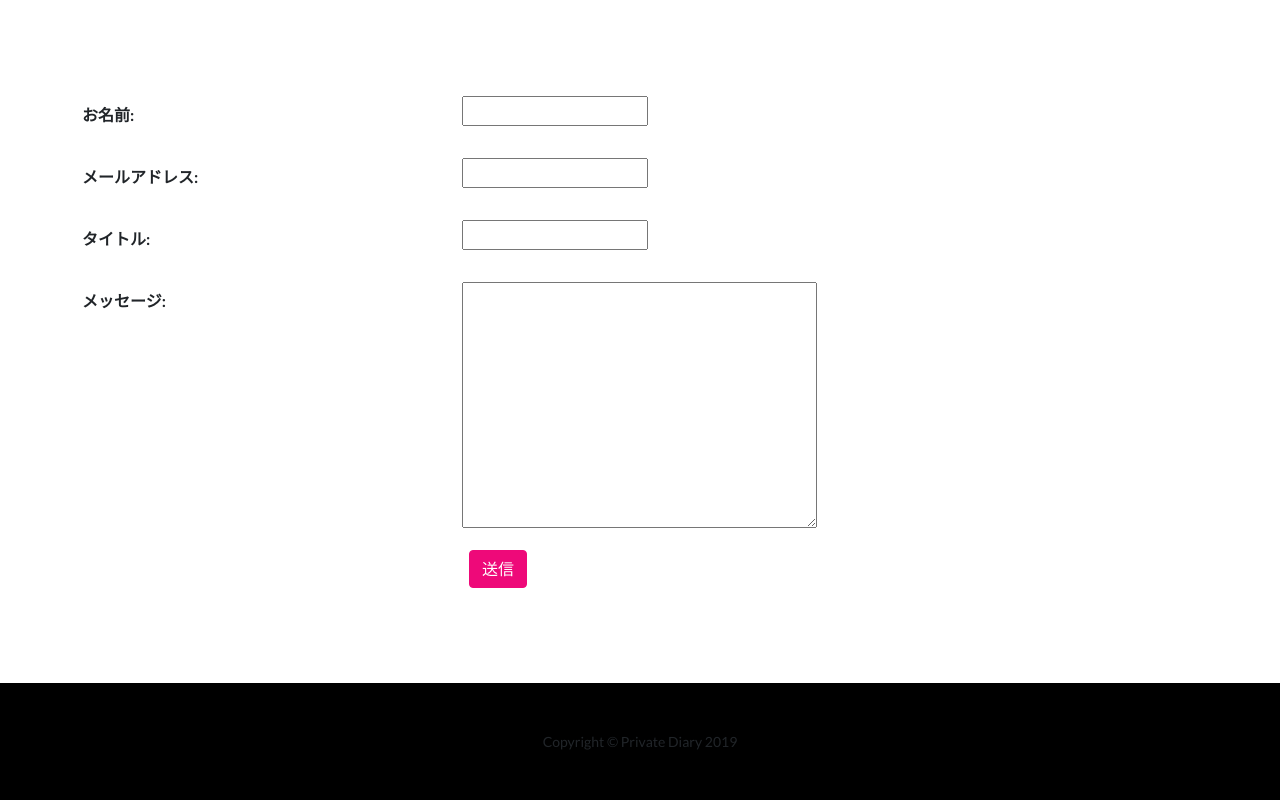
After one commit to Honda-Tadakatsu/private_diary, a Django app: page /inquiry/ in a window 1280 px wide. The commit adds this page. Run offline with Django 3.2, Linux system fonts and the light colour scheme; some libraries are stand-ins or nearby versions.

Commit message:
otoi awase

```diff
--- /dev/null
+++ b/diary/forms.py
@@ -0,0 +1,10 @@
+from django import forms
+
+class InquiryForm(forms.Form):
+    name = forms.CharField(label="お名前",max_length=30)
+    email = forms.EmailField(label="メールアドレス")
+    title = forms.CharField(label="タイトル")
+    message = forms.CharField(label="メッセージ",widget=forms.Textarea)
+
+    def __init__(self,*args,**kwargs):
+        super().__init__(*args,**kwargs)
--- a/diary/templates/diary/base.html
+++ b/diary/templates/diary/base.html
@@ -10,29 +10,29 @@
     <meta name="author" content="" />
     <title>{% block title %}{% endblock %}</title>
 
-    <link rel="stylesheet" href="{% static 'vendor/bootstrap/css/bootstrap.css'%}">
+    <link rel="stylesheet" href="{% static 'vendor/bootstrap/css/bootstrap.min.css'%}">
 
     <link rel="stylesheet" href="https://fonts.googleapis.com/css?family=Catamaran:100,200,300,400,500,600,700,800,900">
 
     <link rel="stylesheet" href="https://fonts.googleapis.com/css?family=Lato:100,100i,300,300i,400,400i,700,700i,900,900i">
 
-    <link rel="stylesheet" href="{% static 'css/one-page-wonder.min.css'%}">
+    <link rel="stylesheet" href="{% static 'css/styles.css'%}">
 
-    <link rel="stylesheet" type="text/css" href="{% static'css\mystyle.css'%}">
+    <link rel="stylesheet" type="text/css" href="{% static 'css/mystyle.css'%}">
 
     {% block head %}{% endblock %}
 
     <div id='wrapper'>
         <nav class="navbar navbar-expand-lg navbar-dark navbar-customfixed-top">
             <div class="container">
-                <a class ="navbar-brand" href="{%url 'diary:index%}">PRIVATE DIARY </a>
-                <button class ="nacbar-toggler" type="button" data-toggle="collapse" data-target="#navbarResponsive" aria-controls="navbarResponsive" aria-expanded="false" aria-label="Toggle navigation">
+                <a class ="navbar-brand" href="{%url 'diary:index' %}">PRIVATE DIARY </a>
+                <button class ="navbar-toggler" type="button" data-toggle="collapse" data-target="#navbarResponsive" aria-controls="navbarResponsive" aria-expanded="false" aria-label="Toggle navigation">
                     <span class="navbar-toggler-icon"></span>
                 </button>
                 <div class="colaalapse navar-collapse" id="navbarResponsive">
                  <ul class="navbar-nav mr-auto">
                      <li class="nav-item {% block active_inquiry %}{% endblock %}">
-                         <a class="nav-link" href="#">INQUIRY</a>
+                         <a class="nav-link" href="{%url 'diary:inquiry'}">INQUIRY</a>
                      </li>
                  </ul>
                  <ul class="navbar-nav ml-auto">
@@ -51,7 +51,7 @@
 
         <footer class="py-5 bg-black">
             <div class="container">
-                <p class="m-0 text-center text-while small">Copyright &copy; Private Daity 2019</p>
+                <p class="m-0 text-center text-while small">Copyright &copy; Private Diary 2019</p>
             </div>
         </footer>
         <script src="{% static 'vendor/jquiry/jquiry.min.js'%}"></script>
--- /dev/null
+++ b/diary/templates/diary/inquiry.html
@@ -0,0 +1,31 @@
+{%extends 'diary/base.html'%}
+{% block title %}お問い合わせ{% endblock %}
+{% block active_inquiry %}お問い合わせ{% endblock %}
+
+        {%block contents%}
+            <div class="container ">
+                <div class="row">
+                    <div class="my-div-style">
+                        <form method='post'>
+                            {%csrf_token%}
+                            {{form.non_field_errors}}
+                            {%for field in form%}
+
+                            <div class="form-group row">
+                                <label for="{{field.id_for_label" class="col-sm-4 col-form-label">
+                                    <strong>{{field.label_tag}}</strong>
+                                </label>
+                                <div class="col-sm-8">
+                                    {{field}}
+                                    {{field.errors}}
+                                </div>
+                            </div>
+                            {%endfor%}
+                            <div class="offset-sm-4 col-sm-8">
+                                <button class="btn btn-primary" type="submit">送信</button>
+                            </div>
+                        </form>
+                    </div>
+                </div>
+            </div>
+{% endblock %}
--- a/diary/urls.py
+++ b/diary/urls.py
@@ -1,10 +1,8 @@
-from diary import views
-from django.shortcuts import render
 from django.urls import path
-from django.views import generic
+from . import views
 
 app_name = 'diary'
 urlpatterns = [
-    path('', views.IndexView.as_view() ,name = 'index' ),
-    path('', views.IndexView.as_view() ,name = 'base' ),
+     path('', views.IndexView.as_view() ,name = 'index' ),
+     path('inquiry/', views.InquiryView.as_view() , name= 'inquiry'),
 ]
--- a/diary/views.py
+++ b/diary/views.py
@@ -1,10 +1,10 @@
-from django.http.response import HttpResponse
-from django.shortcuts import render
 from django.views import generic
+from .forms import InquiryForm
 # Create your views here.
-
-def index(request):
-    return render(request, 'index.html')
 
 class IndexView(generic.TemplateView):
     template_name="diary/index.html"
+
+class InquiryView(generic.FormView):
+    template_name = "diary/inquiry.html"
+    form_class = InquiryForm
```
Also changed, not shown: diary/templates/diary/index.html (+8 -7 lines).
